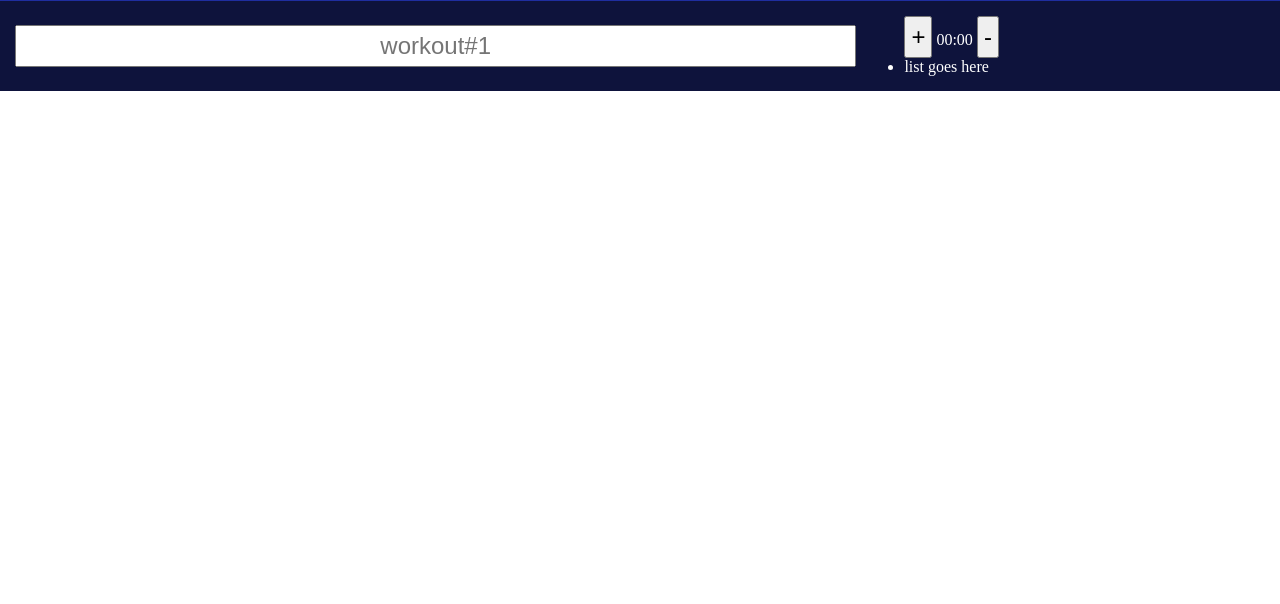
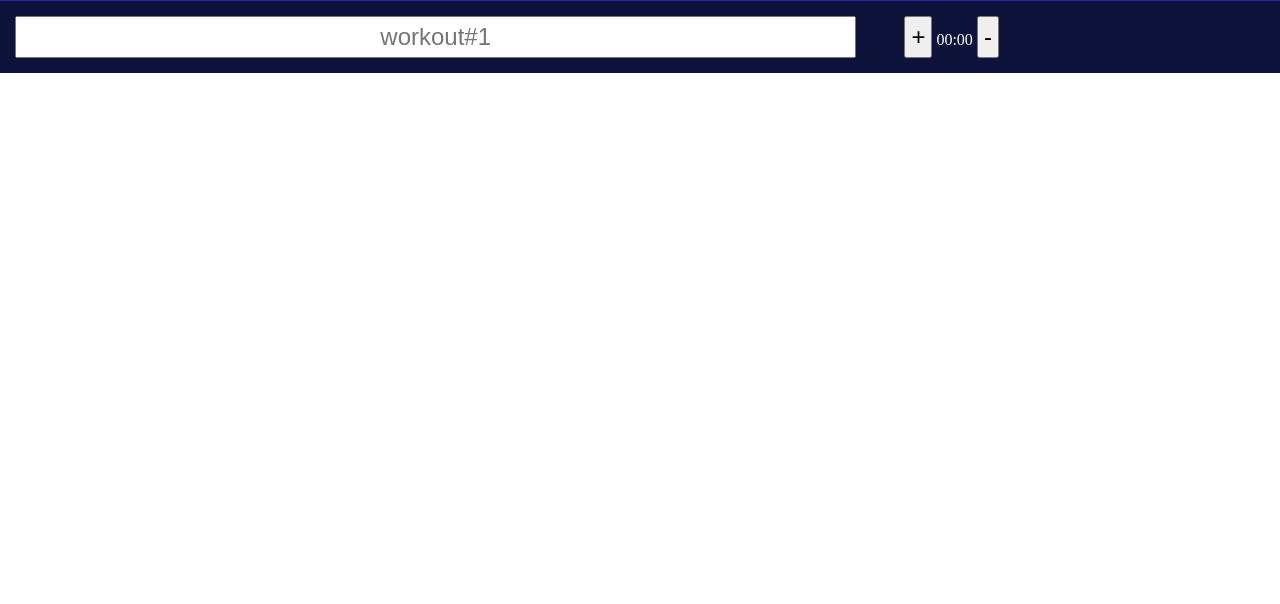
Before and after one commit to moonr3ader/moonstack, a plain HTML site: page frontend-projects/timer.html in a window 1280 px wide. Shown: the part 196-800 px from the top of the page. Drawn offline with Linux system fonts and the light colour scheme.

Commit message:
Remove unused list from timer.html
Removed the unused list element from the timer.

```diff
--- a/frontend-projects/timer.html
+++ b/frontend-projects/timer.html
@@ -26,10 +26,6 @@
             <button class="time-add-minus">+</button>
             <span>00:00</span>
             <button class="time-add-minus">-</button>
-
-            <ul>
-                <li>list goes here</li>
-            </ul>
         </div>
     </div>
 
```
